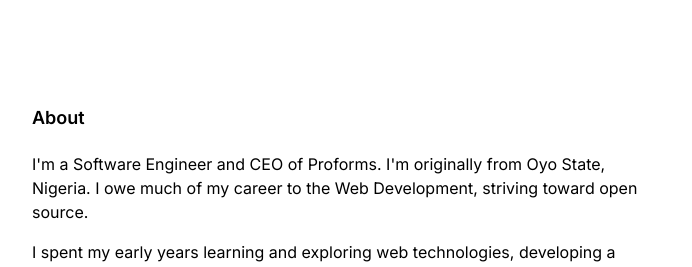
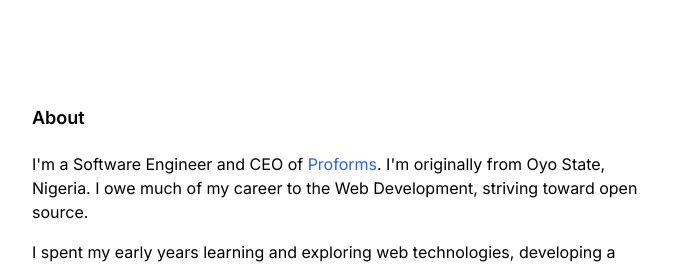
Before and after one commit to apreezofficial/apcodesphere.xyz, a Next.js app: page / in a window 1280 px wide. Shown: the top 267 px of the page, without its empty margins (292-984 px from the left). Built offline with nearby package versions, Linux system fonts and the light colour scheme.

Commit message:
added link to oroforms

```diff
--- a/app/page.tsx
+++ b/app/page.tsx
@@ -6,7 +6,7 @@ export default function Home() {
       <section id="about">
         <h2 className="text-lg font-semibold mb-5 mt-10">About</h2>
         <p className="mb-4">
-          I&apos;m a Software Engineer and CEO of Proforms. I&apos;m originally from Oyo State, Nigeria. I owe much of my career to the Web Development, striving toward open source.
+          I&apos;m a Software Engineer and CEO of <a href="https://www.google.com/search?q=proforms" target="_blank" rel="noopener noreferrer" className="text-blue-600 hover:underline">Proforms</a>. I&apos;m originally from Oyo State, Nigeria. I owe much of my career to the Web Development, striving toward open source.
         </p>
         <p className="mb-4">
           I spent my early years learning and exploring web technologies, developing a passion for creating beautiful and functional digital experiences. My journey in tech has been driven by curiosity and a desire to build tools that make a difference.
```
